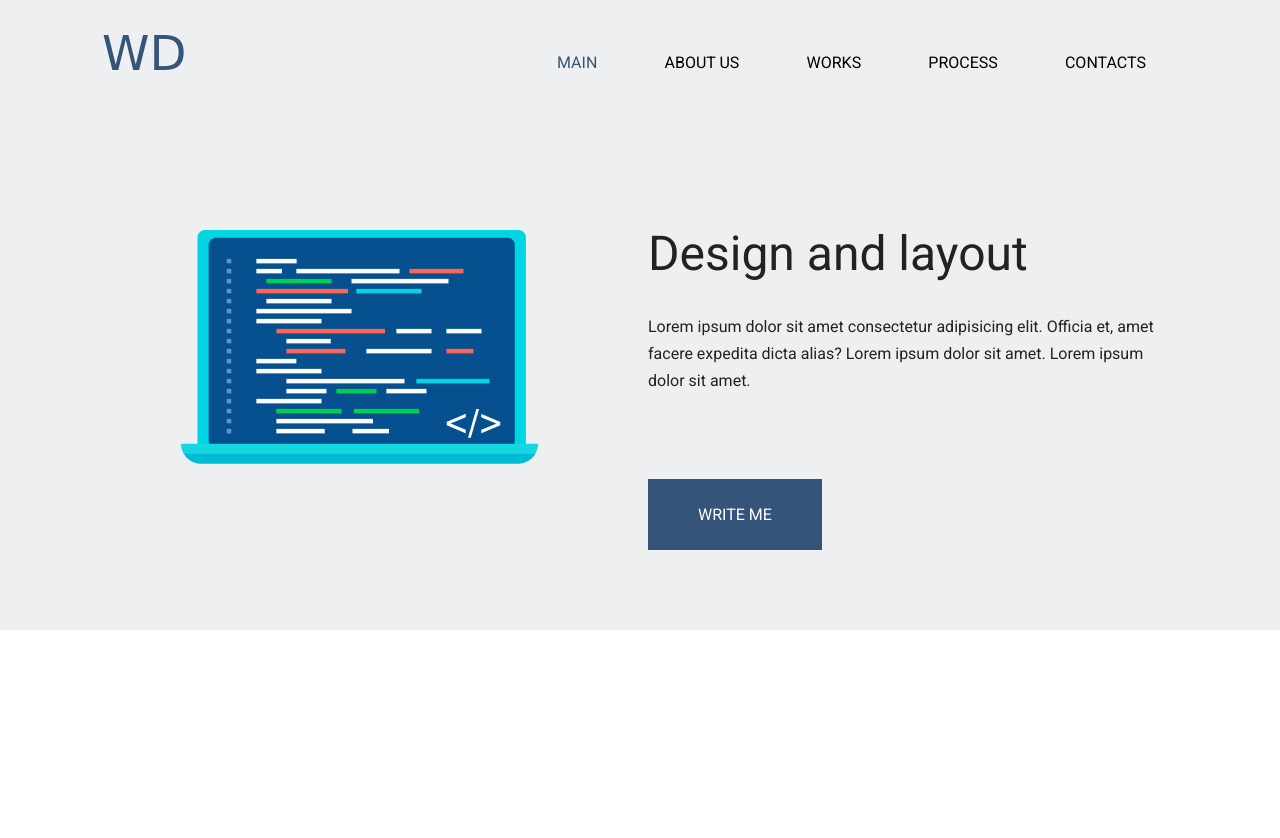
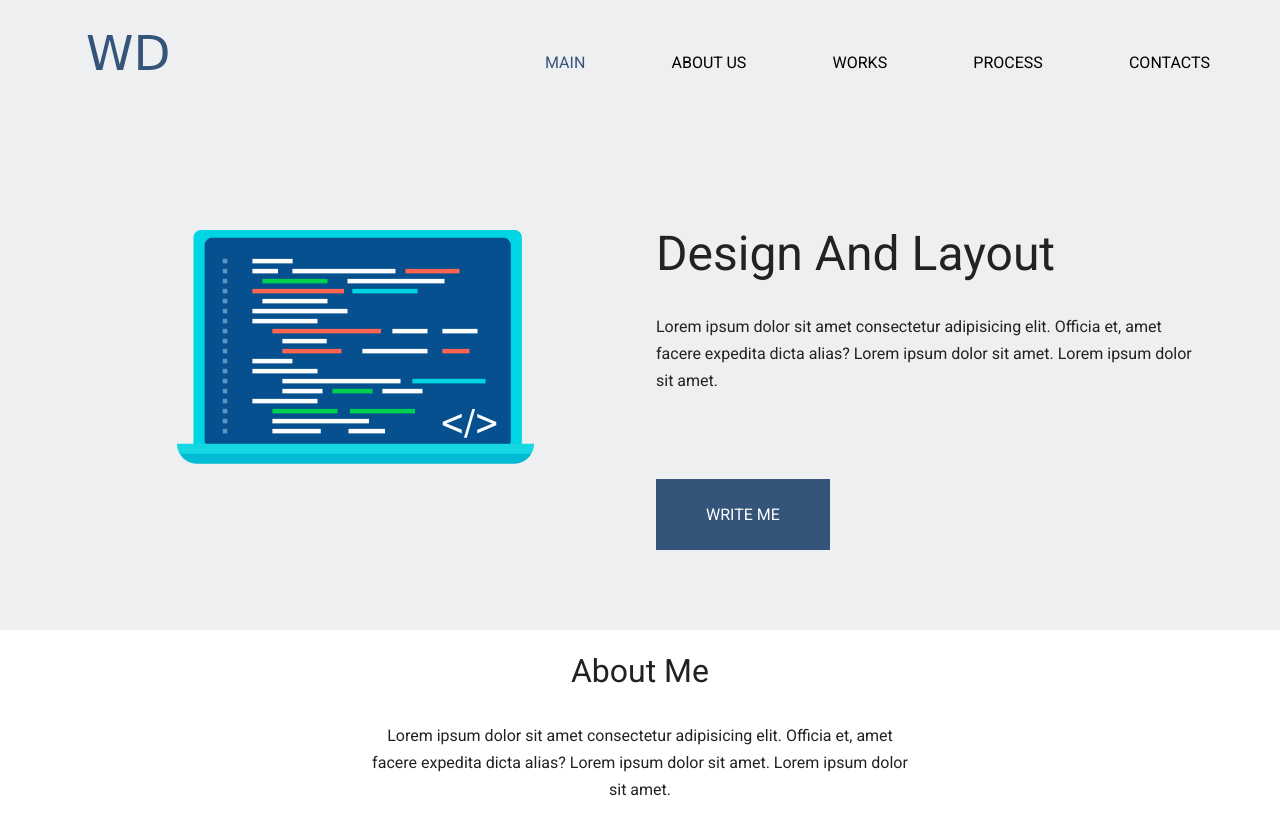
Before and after one commit to EvgenStr/grid, a plain HTML site: page index.html in a window 1280 px wide. Before the commit the page ends 800 px from the top, so only its background shows below. Drawn offline with Linux system fonts and the light colour scheme; a web font is replaced by a local one.

Commit message:
add about section

```diff
--- a/assets/css/grid.css
+++ b/assets/css/grid.css
@@ -13,11 +13,17 @@
   padding-right: var(--padding-value);
 }
 
+.font-s-32 {
+  font-size: 32px;
+}
+.font-s-48 {
+  font-size: 48px;
+}
 .row {
   display: flex;
   flex-wrap: wrap;
-  margin-left: calc(var(--padding-value) * -0.5);
-  /* margin-right: calc(var(--padding-value) * -1); */
+  margin-left: calc(var(--padding-value) * -1);
+  margin-right: calc(var(--padding-value) * -1);
 }
 .row > * {
   padding-left: var(--gutter-size);
@@ -25,6 +31,20 @@
 }
 .text-center {
   text-align: center;
+}
+.justify-between {
+  justify-content: space-between;
+}
+
+.justify-center {
+  justify-content: center;
+}
+
+.align-center {
+  align-items: center;
+}
+.margin-0-auto {
+  margin: 0 auto;
 }
 
 .col-1 {
--- a/assets/css/styles.css
+++ b/assets/css/styles.css
@@ -18,14 +18,6 @@ a {
   width: 100%;
   padding: 35px 0;
   background-color: var(--background-color-gray);
-}
-
-.space-between {
-  justify-content: space-between;
-}
-
-.align-center {
-  align-items: center;
 }
 
 .logo > * {
@@ -82,9 +74,15 @@ a {
   color: var(--color-dark-blue);
 }
 
-section {
+.wide-section {
   width: 100%;
+}
+.bg-gray{
   background-color: var(--background-color-gray);
+}
+
+.bg-dark-blue{
+  background-color: var(--color-dark-blue);
 }
 
 .head-content {
@@ -101,15 +99,15 @@ section {
   max-width: 100%;
 }
 
-.head-card {
+.card {
   padding-top: 25px;
 }
 
-.head-card .card-header {
-  font-size: 48px;
+.card .card-header {
+  text-transform: capitalize;
 }
 
-.head-card p {
+.card p {
   font-size: 16px;
   padding-top: 35px;
   padding-bottom: 35px;
--- a/index.html
+++ b/index.html
@@ -15,10 +15,10 @@
 <body>
   <header class="page-header">
     <div class="container">
-      <div class="row space-between align-center">
+      <div class="row justify-between align-center">
         <div class="col-2 logo"> <a href="#">WD</a> </div>
         <nav class="col-7">
-          <ul class="nav-list row space-between">
+          <ul class="nav-list row justify-between">
             <li>
               <a class="nav-link" href="#">MAIN</a>
             </li>
@@ -40,14 +40,14 @@
     </div>
   </header>
 
-  <section>
+  <section class="wide-section bg-gray">
     <div class="container head-content">
       <div class="row">
         <div class="col-12 col-md-6 head-image">
           <img src="./assets/images/Frame.png" alt="image" />
         </div>
-        <div class="col-12 col-md-6 text-center text-md-start head-card">
-          <h2 class="card-header">Design and layout</h2>
+        <div class="col-12 col-md-6 text-center text-md-start card">
+          <h2 class="card-header font-s-48">Design and layout</h2>
           <p>
             Lorem ipsum dolor sit amet consectetur adipisicing elit. Officia
             et, amet facere expedita dicta alias? Lorem ipsum dolor sit amet. Lorem ipsum dolor sit amet.
@@ -57,6 +57,18 @@
       </div>
     </div>
   </section>
+  <section>
+    <div class="container">
+      <div class="col-12 col-md-6 card margin-0-auto text-center card">
+        <h2 class="card-header font-s-32">about me</h2>
+          <p>
+            Lorem ipsum dolor sit amet consectetur adipisicing elit. Officia
+            et, amet facere expedita dicta alias? Lorem ipsum dolor sit amet. Lorem ipsum dolor sit amet.
+          </p>
+      </div>
+    </div>
+  </section>
+  <section class="wide-section bg-dark-blue"></section>
 </body>
 
 </html>
```
